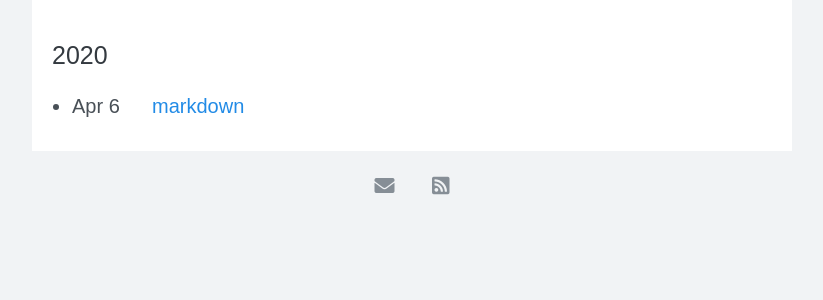
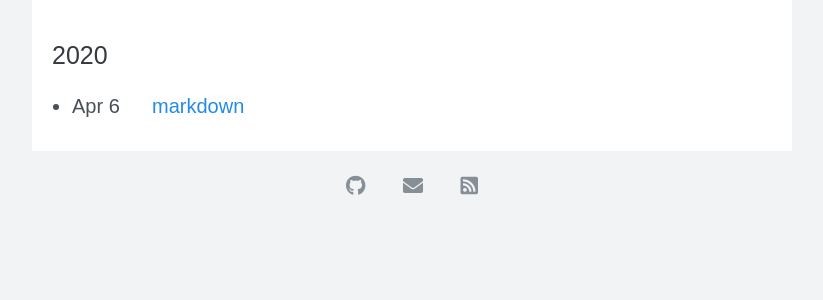
Before and after one commit to whenfung/log, a Jekyll site: the page built from index.html, in a window 1280 px wide. Shown: the top 300 px of the page, without its empty margins (228-1051 px from the left). Built offline with Jekyll 4.4.1, drawn with Linux system fonts in a browser that asks for light colours; nearby versions of some CDN libraries.

Commit message:
优化导航

```diff
--- a/_config.yml
+++ b/_config.yml
@@ -15,7 +15,6 @@
   - jemoji
   - jekyll-avatar
   - jekyll-mentions
-  - jekyll-coffeescript
 
 # default layout of the articles in _post
 defaults:
@@ -27,4 +26,5 @@
 
 
 # Socials
+github: professordeng
 email: professordeng@qq.com
--- a/_includes/footer.html
+++ b/_includes/footer.html
@@ -1,8 +1,5 @@
 <footer class="footer">
-
-  {% if site.email %}
+  <a href="https://github.com/{{ site.github }}" target="_blank"><i class="fab fa-github" aria-hidden="true"></i></a>
   <a href="mailto:{{ site.email }}"><i class="fa fa-envelope" aria-hidden="true"></i></a>
-  {% endif %}
-
   <a href="{{ site.baseurl }}/feed.xml"><i class="fa fa-rss-square" aria-hidden="true"></i></a>
 </footer>
--- a/_layouts/post.html
+++ b/_layouts/post.html
@@ -2,9 +2,11 @@
 layout: default
 ---
 
+<div class="post-title">
+	<a href="{{ site.baseurl }}/">Home</a> - {{ page.title }}
+</div>
+
 <div class="post">
-
-  <h1 class="post-title">{{ page.title }}</h1>
 
   {{ content }}
 
--- a/_sass/layouts.scss
+++ b/_sass/layouts.scss
@@ -1,3 +1,5 @@
+// Default
+
 .container {
   max-width: 38rem;
   margin: 0 auto;
@@ -12,21 +14,29 @@
     color: var(--gray-600);
     padding: .8rem;
     text-decoration: none;
-    border-radius: 50%;
 
     &:hover {
       color: var(--gray-900);
-      background-color: var(--gray-400);
     }
   }
 }
+
+// Page & Post
 
 .page, .post {
   padding: 1rem;
   background-color: var(--content-bg);
 }
 
-.post-title, .group-name {
+.post-title {
+	background-color: var(--content-bg);
+	padding: .5rem;
+	border-bottom: 1px solid var(--gray-200);
+}
+
+// Home
+
+.group-name {
   margin: 0;
 	padding: 1rem 0;
 }
--- a/_sass/type.scss
+++ b/_sass/type.scss
@@ -11,7 +11,7 @@
 
 h2 {
   font-size: var(--h2-font-size);
-  border-bottom: 1px solid #dfe2e5;
+  border-bottom: 1px solid var(--gray-200);
   margin: .5rem 0;
 }
 
@@ -39,7 +39,7 @@
   position: relative;
   margin: 3rem 3rem;
   border: 0;
-  border-top: 1px solid var(--gray-500);
+  border-top: 1px solid var(--gray-300);
 }
 
 blockquote {
--- a/_sass/variables.scss
+++ b/_sass/variables.scss
@@ -26,7 +26,7 @@
   --blue-400: #4dabf7;
   --yellow-100: #fff3bf;
 
-  --font: Arial, "Microsoft YaHei", sans-serif;
+  --font: 'Source Sans Pro', 'Microsoft Yahei', sans-serif;
   --font-size: 16px;
   --line-height: 1.5;
 
```
